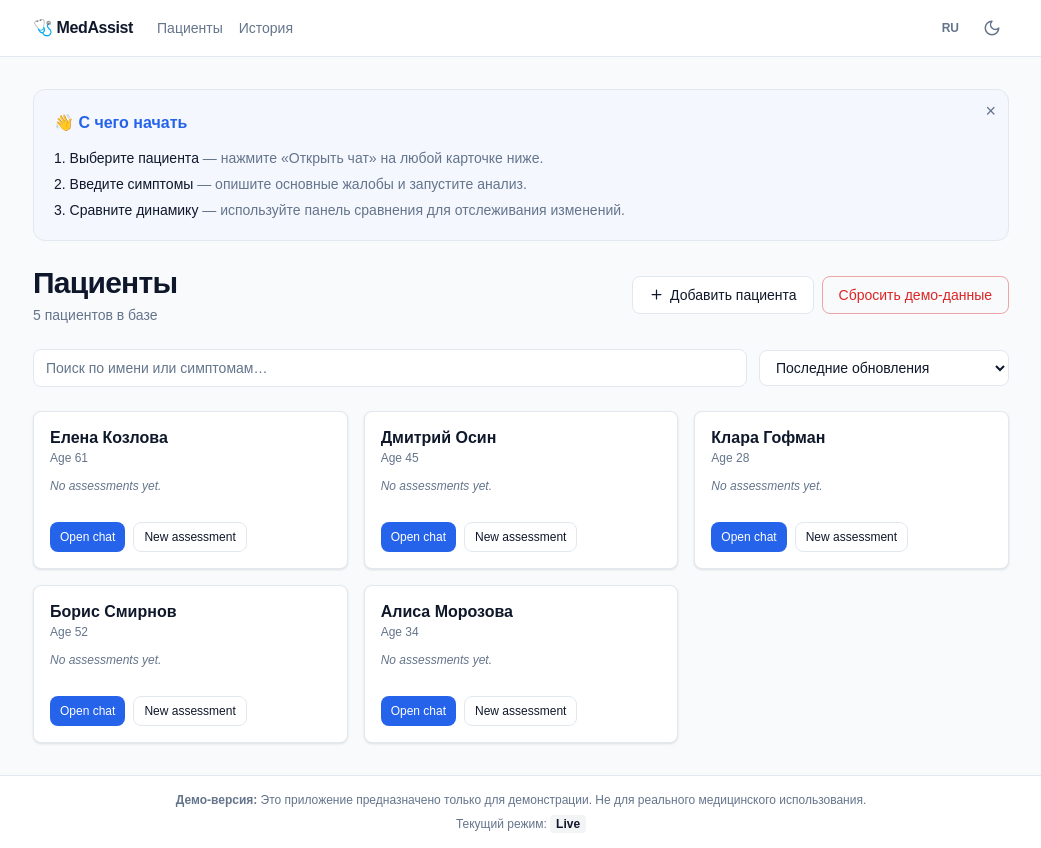
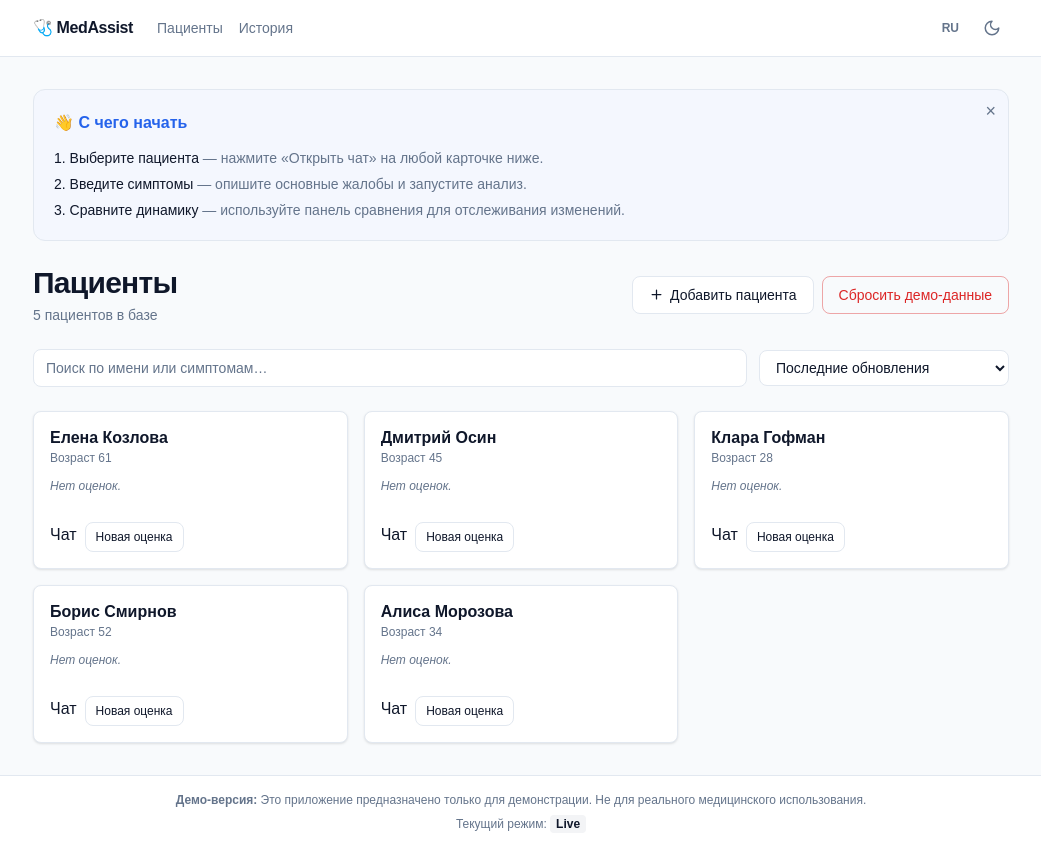
Before and after one commit to HaudiXO/DiagnoScope, a Next.js app in the folder frontend/: page / in a window 1280 px wide. Shown: the whole page, without its empty margins (119-1160 px from the left). Built offline with nearby package versions, Linux system fonts and the light colour scheme.

Commit message:
feat(i18n): translate UI components to Russian

```diff
--- a/frontend/app/components/ChatMessage.tsx
+++ b/frontend/app/components/ChatMessage.tsx
@@ -52,7 +52,7 @@ function safeCode(item: DiagnosisItem): string {
 
 function ModeBadge({ mode }: { mode: FixtureMode | 'live' | null }) {
     if (!mode || mode === 'live') return null;
-    const label = mode === 'demo' ? 'Demo' : 'Fallback';
+    const label = mode === 'demo' ? 'Демо' : 'Фолбэк';
     const cls =
         mode === 'demo'
             ? 'bg-blue-100 text-blue-800 dark:bg-blue-900 dark:text-blue-200'
@@ -61,7 +61,7 @@ function ModeBadge({ mode }: { mode: FixtureMode | 'live' | null }) {
         <span
             className={`inline-flex items-center rounded-full px-2 py-0.5 text-xs font-medium ${cls}`}
         >
-            {label} Mode
+            Режим {label}
         </span>
     );
 }
@@ -95,7 +95,7 @@ function CopyIcdButton({ diagnoses }: { diagnoses: DiagnosisItem[] }) {
             aria-label="Copy ICD-10 codes to clipboard"
             className="text-xs text-gray-500 dark:text-gray-400 hover:text-gray-700 dark:hover:text-gray-200 underline transition-colors"
         >
-            {copied ? '✓ Copied!' : 'Copy ICD-10 codes'}
+            {copied ? '✓ Скопировано!' : 'Скопировать коды МКБ-10'}
         </button>
     );
 }
@@ -110,7 +110,7 @@ function DoctorBubble({ msg, onReuse }: { msg: DoctorMessage; onReuse?: (text: s
             <div className="max-w-[80%] space-y-1 flex flex-col items-end">
                 <div className="rounded-2xl rounded-tr-sm bg-blue-600 px-4 py-2.5 text-sm text-white shadow-sm">
                     <p className="whitespace-pre-wrap break-words">
-                        {msg.symptoms || <em className="opacity-60">(empty)</em>}
+                        {msg.symptoms || <em className="opacity-60">(пусто)</em>}
                     </p>
                 </div>
                 <div className="flex items-center gap-3">
@@ -120,7 +120,7 @@ function DoctorBubble({ msg, onReuse }: { msg: DoctorMessage; onReuse?: (text: s
                             onClick={() => onReuse(msg.symptoms)}
                             className="text-xs text-blue-600 dark:text-blue-400 hover:text-blue-800 dark:hover:text-blue-300 underline transition-colors"
                         >
-                            Use this as new input
+                            Использовать как новый ввод
                         </button>
                     )}
                     <p className="text-right text-xs text-gray-400 dark:text-gray-500">
@@ -147,7 +147,7 @@ function AssistantBubble({ msg }: { msg: AssistantMessage }) {
                 {/* Header */}
                 <div className="flex items-center gap-2 flex-wrap">
                     <span className="text-xs font-semibold text-gray-500 dark:text-gray-400 uppercase tracking-wide">
-                        Assistant
+                        Ассистент
                     </span>
                     <ModeBadge mode={msg.mode} />
                     {msg.traceId && (
@@ -164,10 +164,10 @@ function AssistantBubble({ msg }: { msg: AssistantMessage }) {
 
                 {/* Error state */}
                 {msg.error && (
-                    <Alert variant="error" title="Analysis Issue">
+                    <Alert variant="error" title="Проблема с анализом">
                         <p>{msg.error}</p>
                         <p className="mt-2 text-xs opacity-80">
-                            Please check your connection or provide more specific symptoms.
+                            <p>Пожалуйста, проверьте подключение или предоставьте более конкретные симптомы.</p>
                         </p>
                     </Alert>
                 )}
@@ -175,7 +175,7 @@ function AssistantBubble({ msg }: { msg: AssistantMessage }) {
                 {/* Empty diagnoses (non-error) */}
                 {!msg.error && safeDiagnoses.length === 0 && (
                     <div className="rounded-lg border border-gray-200 dark:border-gray-700 bg-gray-50 dark:bg-gray-900/50 px-4 py-3 text-sm text-gray-500">
-                        No diagnoses returned.
+                        Диагнозы не найдены.
                     </div>
                 )}
 
--- a/frontend/app/components/DiagnosisCard.tsx
+++ b/frontend/app/components/DiagnosisCard.tsx
@@ -39,7 +39,7 @@ export default function DiagnosisCard({ item }: Props) {
                         {icd10_code}
                     </Badge>
                     <span className="font-semibold text-gray-800 dark:text-gray-100">
-                        {description || <em className="opacity-50">Unknown Diagnosis</em>}
+                        {description || <em className="opacity-50">Неизвестный диагноз</em>}
                     </span>
                     {confidence !== undefined && (
                         <span className="text-xs px-2 py-0.5 rounded-full bg-green-100 dark:bg-green-900/40 text-green-700 dark:text-green-300 font-medium whitespace-nowrap">
@@ -53,17 +53,17 @@ export default function DiagnosisCard({ item }: Props) {
                             type="button"
                             onClick={() => setDetailed(false)}
                             className={`px-3 py-1 text-xs rounded transition-colors font-medium ${!detailed ? 'bg-white dark:bg-gray-700 shadow-sm text-gray-900 dark:text-gray-100' : 'text-gray-500 dark:text-gray-400 hover:text-gray-700 dark:hover:text-gray-300'}`}
-                            aria-label="Switch to short view"
+                            aria-label="Краткий вид"
                         >
-                            Short
+                            Кратко
                         </button>
                         <button
                             type="button"
                             onClick={() => setDetailed(true)}
                             className={`px-3 py-1 text-xs rounded transition-colors font-medium ${detailed ? 'bg-white dark:bg-gray-700 shadow-sm text-gray-900 dark:text-gray-100' : 'text-gray-500 dark:text-gray-400 hover:text-gray-700 dark:hover:text-gray-300'}`}
-                            aria-label="Switch to detailed view"
+                            aria-label="Детальный вид"
                         >
-                            Detailed
+                            Детально
                         </button>
                     </div>
                 </div>
@@ -120,7 +120,7 @@ export default function DiagnosisCard({ item }: Props) {
                         {protocol_refs && protocol_refs.length > 0 && (
                             <div className="space-y-1 pt-1">
                                 <p className="text-xs font-semibold tracking-wider uppercase text-gray-500 dark:text-gray-400">
-                                    Protocol References
+                                    Ссылки на протоколы
                                 </p>
                                 <ul className="list-disc pl-5 space-y-1 text-xs text-gray-600 dark:text-gray-400">
                                     {protocol_refs.map((ref, i) => (
--- a/frontend/app/components/PatientCard.tsx
+++ b/frontend/app/components/PatientCard.tsx
@@ -14,23 +14,23 @@ function timeAgo(iso: string | undefined): string {
     if (!iso) return '';
     try {
         const diffMs = Date.now() - new Date(iso).getTime();
-        if (diffMs < 0) return 'just now';
+        if (diffMs < 0) return 'только что';
         const mins = Math.floor(diffMs / 60_000);
-        if (mins < 1) return 'just now';
-        if (mins < 60) return `${mins}m ago`;
+        if (mins < 1) return 'только что';
+        if (mins < 60) return `${mins} мин назад`;
         const hrs = Math.floor(mins / 60);
-        if (hrs < 24) return `${hrs}h ago`;
+        if (hrs < 24) return `${hrs} ч назад`;
         const days = Math.floor(hrs / 24);
-        if (days < 30) return `${days}d ago`;
+        if (days < 30) return `${days} дн назад`;
         const months = Math.floor(days / 30);
-        return `${months}mo ago`;
+        return `${months} мес назад`;
     } catch {
         return '';
     }
 }
 
 // Template text pre-filled for "New assessment"
-const ASSESSMENT_TEMPLATE = 'Chief complaint: ';
+const ASSESSMENT_TEMPLATE = 'Основные жалобы: ';
 
 export default function PatientCard({ patient, lastRun }: Props) {
     const topCode = lastRun?.parsedDiagnoses?.[0]?.icd10_code;
@@ -61,7 +61,7 @@ export default function PatientCard({ patient, lastRun }: Props) {
                 <div className="min-w-0">
                     <p className="font-semibold text-base leading-tight truncate">{patient.name}</p>
                     <p className="text-xs mt-0.5" style={{ color: 'var(--color-muted)' }}>
-                        {[patient.age != null ? `Age ${patient.age}` : null, lastSeenLabel ? `· ${lastSeenLabel}` : null]
+                        {[patient.age != null ? `Возраст ${patient.age}` : null, lastSeenLabel ? `· ${lastSeenLabel}` : null]
                             .filter(Boolean)
                             .join(' ')}
                     </p>
@@ -82,7 +82,7 @@ export default function PatientCard({ patient, lastRun }: Props) {
                     </p>
                 ) : (
                     <p className="text-xs italic" style={{ color: 'var(--color-muted)' }}>
-                        No assessments yet.
+                        Нет оценок.
                     </p>
                 )}
             </div>
@@ -91,17 +91,16 @@ export default function PatientCard({ patient, lastRun }: Props) {
             <div className="flex gap-2 flex-wrap">
                 <Link
                     href={`/patient/${patient.id}`}
-                    aria-label={`Open chat for ${patient.name}`}
-                    className={primaryActionCls}
+                    aria-label={`Открыть чат для ${patient.name}`}
                 >
-                    Open chat
+                    Чат
                 </Link>
                 <Link
                     href={`/patient/${patient.id}?new=1&template=${encodeURIComponent(ASSESSMENT_TEMPLATE)}`}
-                    aria-label={`Start new assessment for ${patient.name}`}
+                    aria-label={`Начать новую оценку для ${patient.name}`}
                     className={secondaryActionCls}
                 >
-                    New assessment
+                    Новая оценка
                 </Link>
             </div>
         </Card>
```
Also changed, not shown: frontend/app/components/TaskBoard.tsx (+20 -19 lines).
